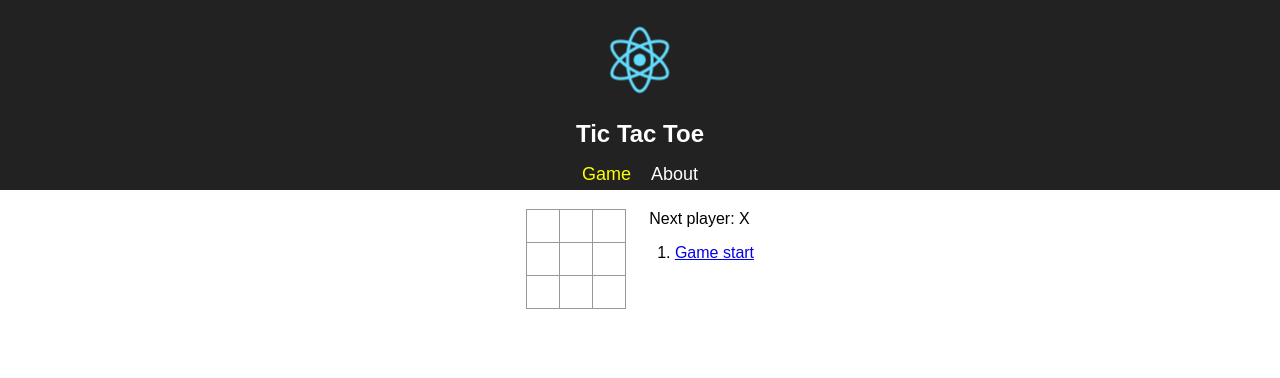
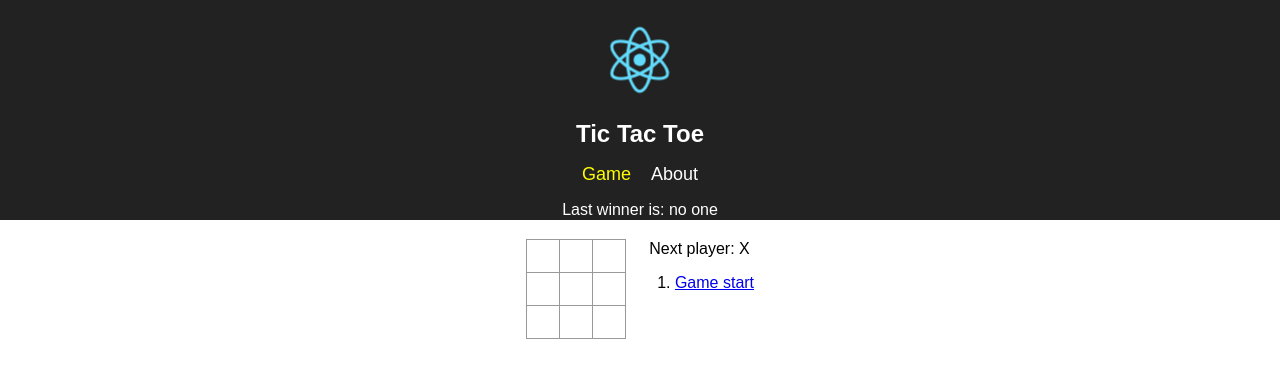
Before and after one commit to borabilgin/reactbootcampsample, a React (Create React App) app: page / in a window 1280 px wide. Shown: the top 378 px of the page. Built offline with nearby package versions, Linux system fonts and the light colour scheme.

Commit message:
Adding LastWinner connected component

```diff
--- a/src/App.css
+++ b/src/App.css
@@ -9,7 +9,7 @@
 
 .App-header {
   background-color: #222;
-  height: 150px;
+  height: 180px;
   padding: 20px;
   color: white;
 }
--- a/src/App.tsx
+++ b/src/App.tsx
@@ -2,6 +2,7 @@ import * as React from 'react';
 import './App.css';
 import Game from './components/Game/Game';
 import About from './components/About/About';
+import LastWinner from './components/LastWinner/LastWinner';
 import { BrowserRouter as Router, Route, NavLink } from 'react-router-dom';
 import { WithData } from './components/HoC/WithData';
 import { Provider } from 'react-redux';
@@ -24,6 +25,7 @@ class App extends React.Component {
               <h1 className="App-title">Tic Tac Toe</h1>
               <NavLink exact={true} to="/"  className="menu-link" activeClassName="active">Game</NavLink>
               <NavLink exact={true} to="/about" className="menu-link" activeClassName="active">About</NavLink>
+              <LastWinner />
             </header>
             <Route path="/about" component={AboutCmp} />
             <Route exact={true} path="/" component={Game} />
--- a/src/components/Game/Game.tsx
+++ b/src/components/Game/Game.tsx
@@ -12,6 +12,7 @@ interface GameProps {
     stepNumber: number;
     xIsNext: boolean;
     onGameMove: (history: Squares[], stepNumber: number, xIsNext: boolean) => actions.Move;
+    onWin: (winner: string) => actions.Win;
 }
 
 class Game extends React.Component<GameProps, {}> {
@@ -35,8 +36,15 @@ class Game extends React.Component<GameProps, {}> {
         const current = history[history.length - 1];
         const squares = current.squares.slice();
 
+        const winner = calculateWinner(squares as [string]);
         // if there is a winner, or is the squares array is already filled in that location, return
-        if (calculateWinner(squares as [string]) || squares[i]) {
+        if (winner) {
+            // let redux know
+            this.props.onWin(winner);
+            return;
+        }
+
+        if (squares[i]) {
             return;
         }
 
@@ -47,6 +55,22 @@ class Game extends React.Component<GameProps, {}> {
             history.length,
             !this.props.xIsNext
         );
+    }
+
+    componentWillReceiveProps(newProps: GameProps) {
+        // we got new props - check if there's a winner
+        const history = newProps.history;
+        // last entry
+        const current = history[history.length - 1];
+        const squares = current.squares.slice();
+
+        const winner = calculateWinner(squares as [string]);
+        // if there is a winner, or is the squares array is already filled in that location, return
+        if (winner) {
+            // let redux know
+            this.props.onWin(winner);
+            return;
+        }
     }
 
     jumpTo(step: number) {
@@ -114,7 +138,8 @@ export function mapStateToProps(state: GameState) {
 export function mapDispatchToProps(dispatch: Dispatch<actions.GameAction>) {
     return {
         // tslint:disable-next-line:max-line-length
-        onGameMove: (history: Squares[], stepNumber: number, xIsNext: boolean) => dispatch(actions.move(history, stepNumber, xIsNext))
+        onGameMove: (history: Squares[], stepNumber: number, xIsNext: boolean) => dispatch(actions.move(history, stepNumber, xIsNext)),
+        onWin: (winner: string) => dispatch(actions.win(winner))
     };
 }
 
--- /dev/null
+++ b/src/components/LastWinner/LastWinner.tsx
@@ -0,0 +1,26 @@
+import * as React from 'react';
+import { connect } from 'react-redux';
+import { GameState } from '../../store/State';
+
+interface LastWinnerProps {
+    lastWinner: string;
+}
+
+const LastWinner: React.StatelessComponent<LastWinnerProps> = ({lastWinner}) => {
+    return (
+        <div>
+            <p>Last winner is: {lastWinner ? lastWinner : 'no one'}</p>
+        </div>
+    );
+
+};
+
+// Takes the global application state, and maps it to our Component props
+// So our component props are always created by the global app state
+export function mapStateToProps(state: GameState) {
+    return {
+        lastWinner: state.lastWinner
+    };
+}
+
+export default connect(mapStateToProps)(LastWinner);
--- a/src/store/State.tsx
+++ b/src/store/State.tsx
@@ -13,4 +13,5 @@ export interface GameState {
     history: Squares[];
     stepNumber: number;
     xIsNext: boolean;
+    lastWinner: string;
 }
--- a/src/store/actions/index.tsx
+++ b/src/store/actions/index.tsx
@@ -1,6 +1,7 @@
 import * as constants from '../constants';
 import { Squares } from '../State';
 
+// define action payload for MOVE
 export interface Move {
     type: constants.MOVE;
     history: Squares[];
@@ -8,8 +9,16 @@ export interface Move {
     xIsNext: boolean;
 }
 
-export type GameAction = Move;
+// define action payload for WIN
+export interface Win {
+    type: constants.WIN;
+    lastWinner: string;
+}
 
+// GameAction is a type that encapsulated all our potential payloads
+export type GameAction = Move | Win;
+
+// specific action handler for move
 export function move(history: Squares[], stepNumber: number, xIsNext: boolean): Move {
     return {
         type: constants.MOVE,
@@ -18,3 +27,11 @@ export function move(history: Squares[], stepNumber: number, xIsNext: boolean):
         xIsNext: xIsNext
     };
 }
+
+// specific action handler for win
+export function win(winner: string): Win {
+    return {
+        type: constants.WIN,
+        lastWinner: winner
+    };
+}
--- a/src/store/constants/index.tsx
+++ b/src/store/constants/index.tsx
@@ -1,2 +1,5 @@
 export const MOVE = 'MOVE';
 export type MOVE = typeof MOVE;
+
+export const WIN = 'WIN';
+export type WIN = typeof WIN;
--- a/src/store/index.tsx
+++ b/src/store/index.tsx
@@ -6,6 +6,7 @@ export const store = createStore<GameState>(handleMove, {
     history: [{ squares: Array(9).fill(null) }],
     stepNumber: 0,
     xIsNext: true,
+    lastWinner: ''
     // the below is for the Redux Dev Tools Chrome extension
 // tslint:disable-next-line:max-line-length
 },                                          (window as any).__REDUX_DEVTOOLS_EXTENSION__ && (window as any).__REDUX_DEVTOOLS_EXTENSION__());
--- a/src/store/reducer/index.tsx
+++ b/src/store/reducer/index.tsx
@@ -1,15 +1,20 @@
 import { GameAction } from '../actions';
 import { GameState } from '../State';
-import { MOVE } from '../constants';
+import { MOVE, WIN } from '../constants';
 
 export function handleMove(state: GameState, action: GameAction): GameState {
     switch (action.type) {
         case MOVE: {
-            return {
+            return Object.assign({}, state, {
                 history: action.history,
                 stepNumber: action.stepNumber,
                 xIsNext: action.xIsNext
-            };
+            });
+        }
+        case WIN : {
+            return Object.assign({}, state, {
+                lastWinner: action.lastWinner
+            });
         }
         default: {
             return state;
```
